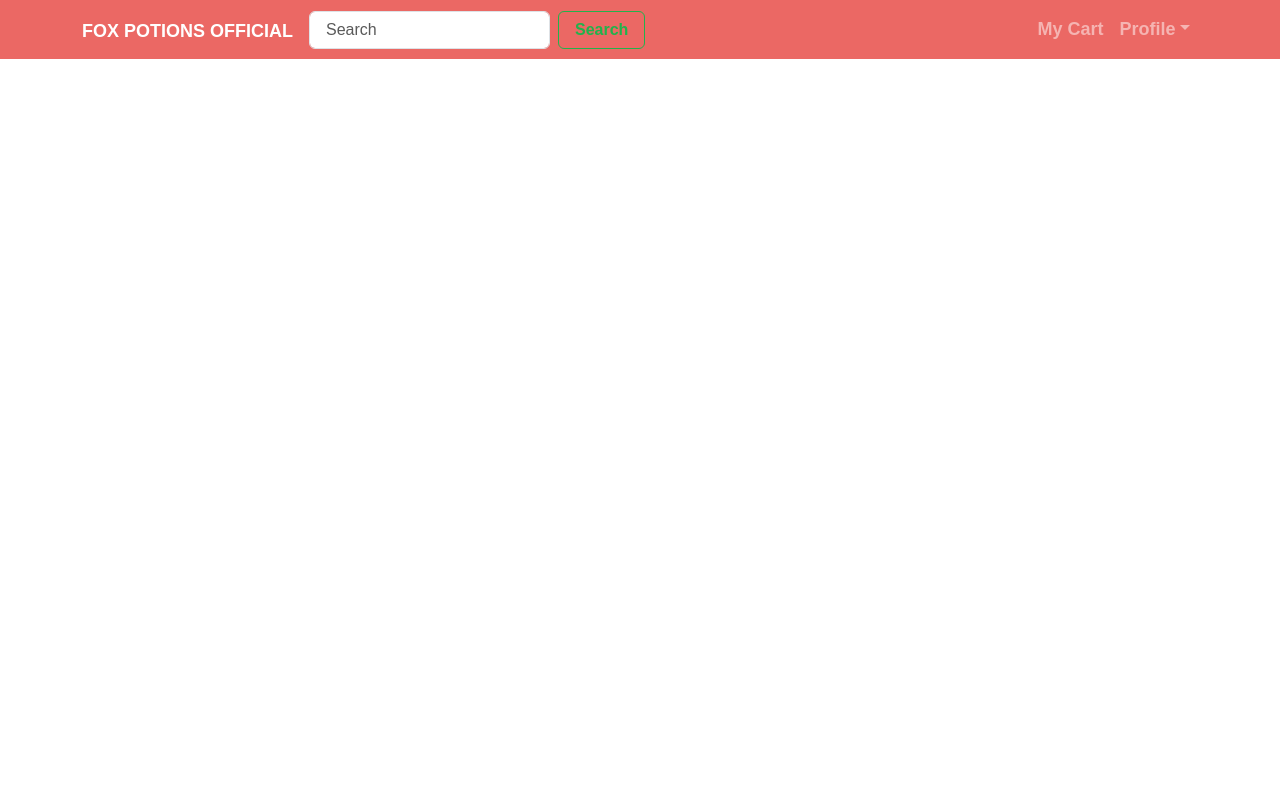
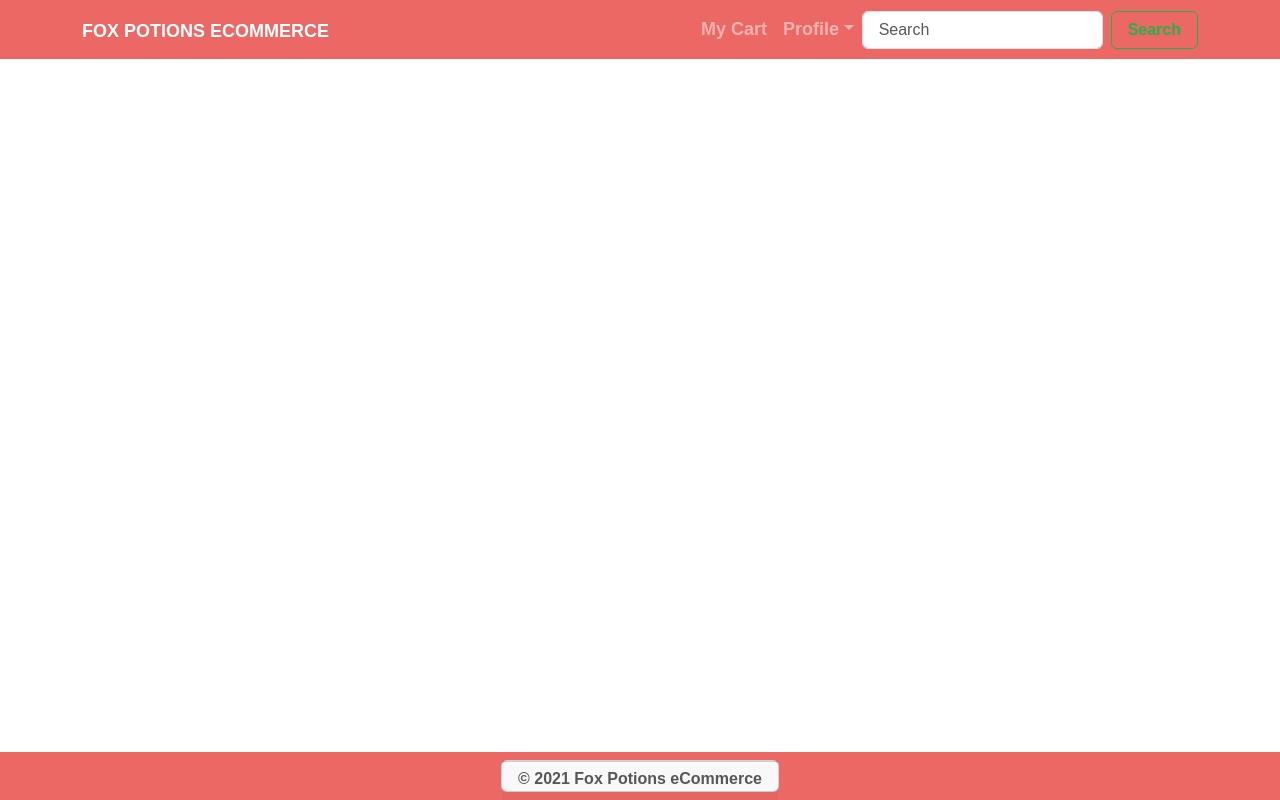
Before and after one commit to smkattoula/fox-potions-official-ecommerce, a React (Create React App) app in the folder frontend/: page / in a window 1280 px wide. Built offline with nearby package versions, Linux system fonts and the light colour scheme; a web font is replaced by a local one.

Commit message:
create Footer component

```diff
--- a/frontend/src/App.js
+++ b/frontend/src/App.js
@@ -2,11 +2,15 @@ import React from "react";
 import { BrowserRouter as Router, Route, Switch } from "react-router-dom";
 import "bootswatch/dist/journal/bootstrap.min.css";
 import Header from "./components/Header";
+import Footer from "./components/Footer";
 
 function App() {
   return (
     <>
-      <Header />
+      <Router>
+        <Header />
+        <Footer />
+      </Router>
     </>
   );
 }
--- /dev/null
+++ b/frontend/src/components/Footer.js
@@ -0,0 +1,16 @@
+import React from "react";
+import { Navbar, Nav, Container, Card } from "react-bootstrap";
+
+const Footer = () => {
+  return (
+    <Navbar bg="primary" variant="dark" expand="lg" fixed="bottom">
+      <Card className="m-auto text-center" style={{ height: "2rem" }}>
+        <Card.Footer as="h6" className="text-muted">
+          <p>© 2021 Fox Potions eCommerce</p>
+        </Card.Footer>
+      </Card>
+    </Navbar>
+  );
+};
+
+export default Footer;
--- a/frontend/src/components/Header.js
+++ b/frontend/src/components/Header.js
@@ -1,4 +1,5 @@
 import React from "react";
+import { Link } from "react-router-dom";
 import {
   Navbar,
   Nav,
@@ -13,11 +14,9 @@ const Header = () => {
   return (
     <Navbar bg="primary" variant="dark" expand="lg">
       <Container>
-        <Navbar.Brand href="/">Fox Potions Official</Navbar.Brand>
-        <Form inline>
-          <FormControl type="text" placeholder="Search" className="mr-sm-2" />
-          <Button variant="outline-success">Search</Button>
-        </Form>
+        <Link to="/">
+          <Navbar.Brand href="/">Fox Potions eCommerce</Navbar.Brand>
+        </Link>
         <Navbar.Toggle aria-controls="basic-navbar-nav" />
         <Navbar.Collapse id="basic-navbar-nav">
           <Nav className="ml-auto">
@@ -33,6 +32,14 @@ const Header = () => {
                 Separated link
               </NavDropdown.Item>
             </NavDropdown>
+            <Form inline>
+              <FormControl
+                type="text"
+                placeholder="Search"
+                className="mr-sm-2"
+              />
+              <Button variant="outline-success">Search</Button>
+            </Form>
           </Nav>
         </Navbar.Collapse>
       </Container>
```
